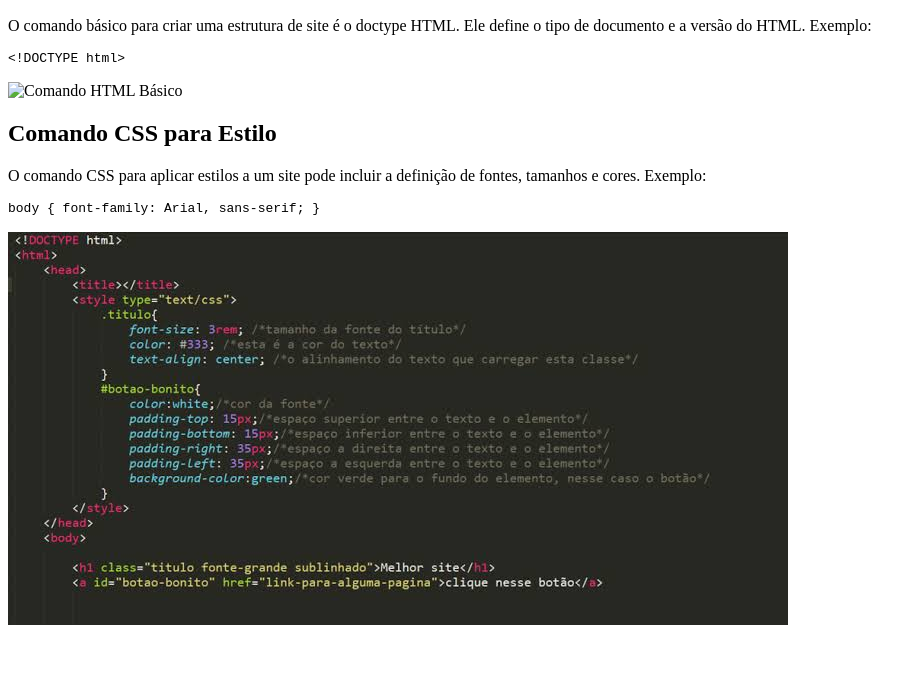
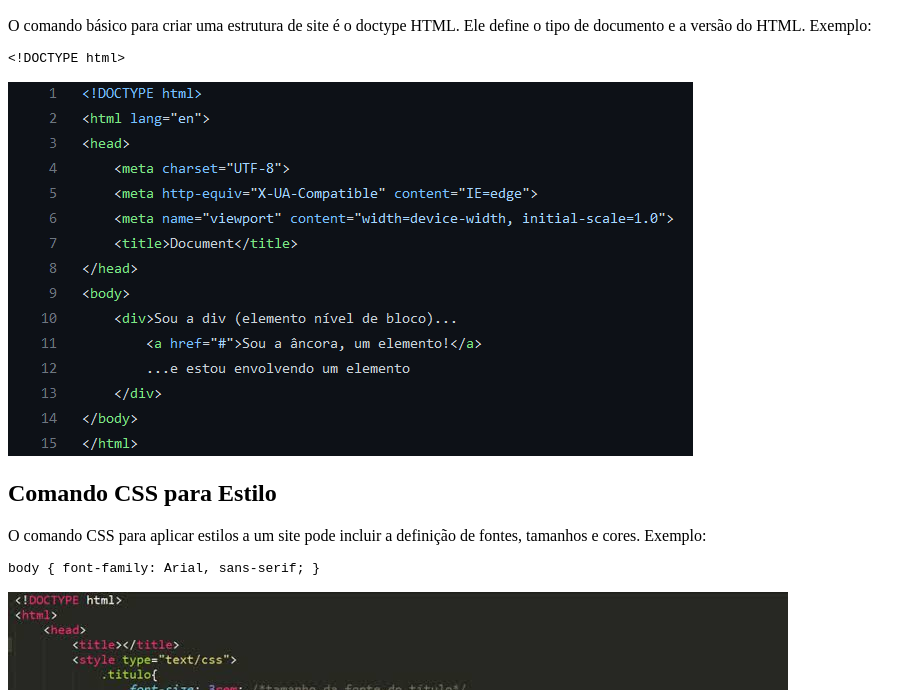
Before and after one commit to eloarodrigues22/Recupera-o-, a plain HTML site: page index.html in a window 1280 px wide. Shown: the part 110-800 px from the top of the page, without its empty margins (0-922 px from the left). Drawn offline with Linux system fonts and the light colour scheme.

Commit message:
Update index.html

```diff
--- a/index.html
+++ b/index.html
@@ -18,7 +18,7 @@
                 Exemplo:
                 <pre><code>&lt;!DOCTYPE html&gt;</code></pre>
             </p>
-            <img src="index (3).html" alt="Comando HTML Básico">
+            <img src="images.png" alt="Comando HTML Básico">
         </section>
         <section>
             <h2>Comando CSS para Estilo</h2>
```
